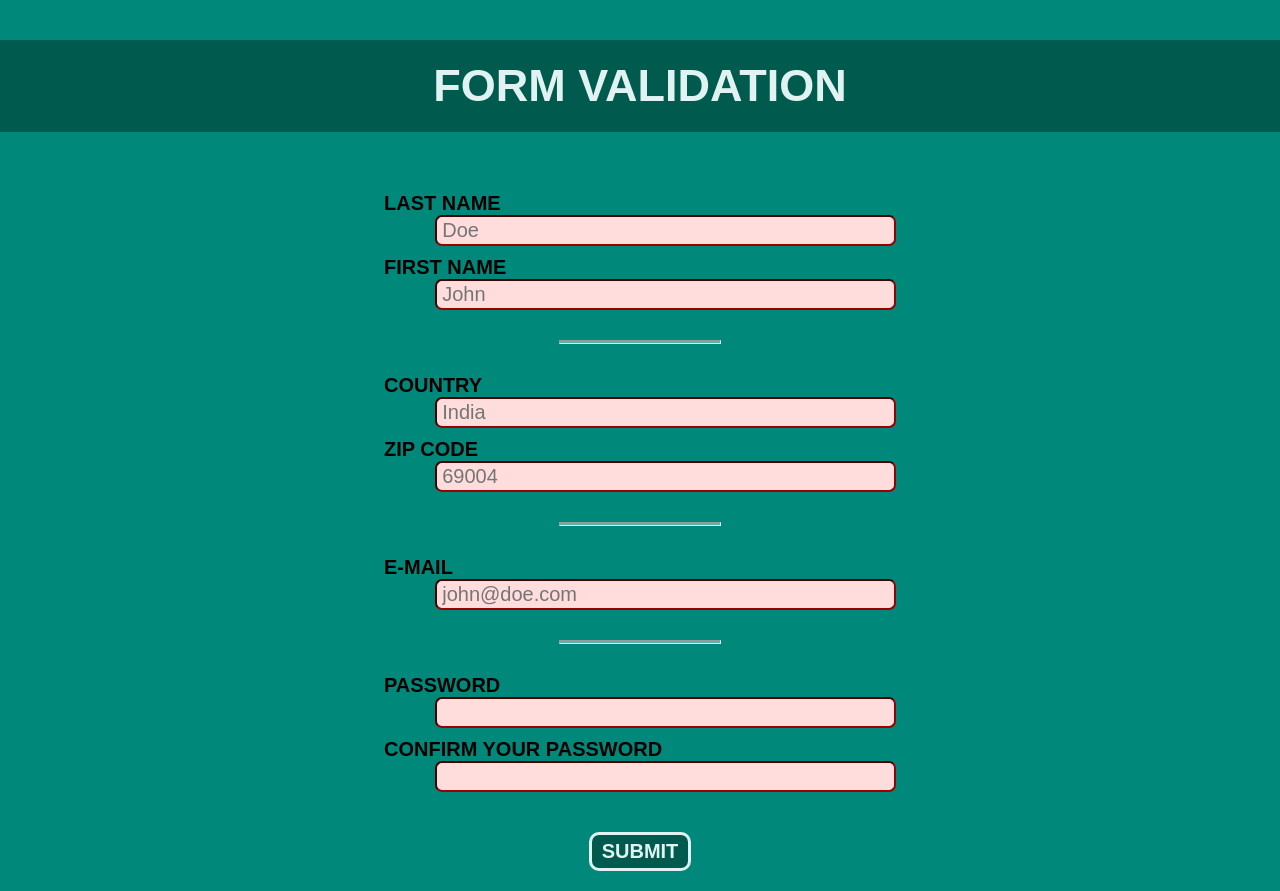
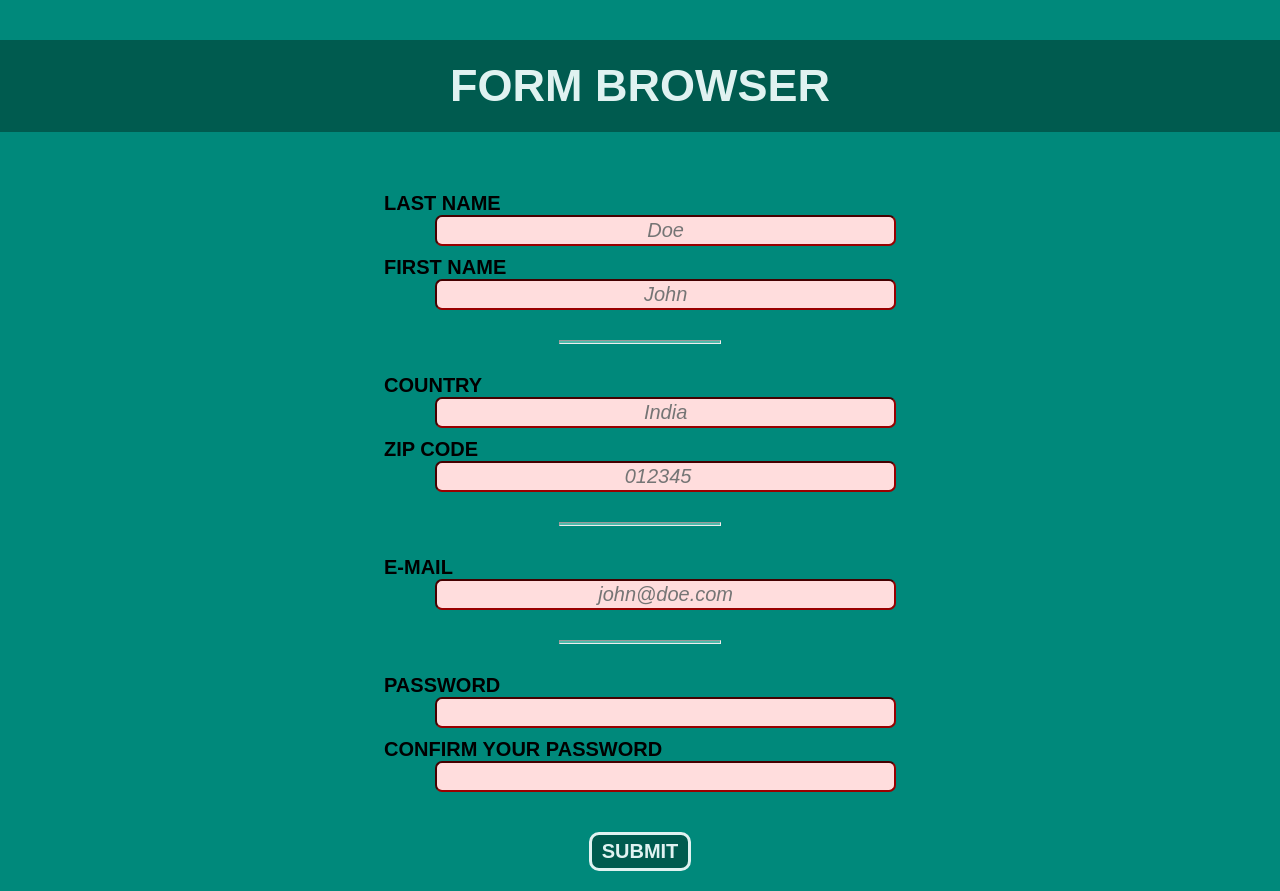
Before and after one commit to Banaanas/form-browser-TOP, a website built with webpack: page src/template.html in a window 1280 px wide. Built offline with nearby package versions, Linux system fonts and the light colour scheme.

Commit message:
Update Project

```diff
--- a/src/styles/index.css
+++ b/src/styles/index.css
@@ -75,6 +75,7 @@ label {
     align-self: flex-start;
 }
 
+
 input {
     align-self: center;
     width: 100%;
@@ -82,6 +83,12 @@ input {
     padding: 0.2rem 0.5rem;
     border-radius: 7px;
 }
+
+input::placeholder {
+    font-style: italic;
+    text-align: center;
+}
+
 
 @media (min-width: 600px) {
     input {
--- a/src/template.html
+++ b/src/template.html
@@ -3,11 +3,11 @@
 <head>
     <meta charset="UTF-8"/>
     <meta name="viewport" content="width=device-width, initial-scale=1.0"/>
-    <title>Form Validation</title>
+    <title>Form Browser</title>
 </head>
 
 <body>
-<h1>Form Validation</h1>
+<h1>Form Browser</h1>
 <form>
     <p>
         <label for="last-name">LAST NAME</label>
@@ -50,7 +50,7 @@
                 type="number"
                 name="zip-code"
                 id="zip-code"
-                placeholder="69004"
+                placeholder="012345"
                 max="99999"
                 min="10000"
         />
```
Also changed, not shown: README.md, dist/favicon.svg (deleted), dist/index.html (deleted), src/images/README/screenshot-1.png, src/images/README/screenshot-2.png, src/images/README/screenshot-3.png (added).
